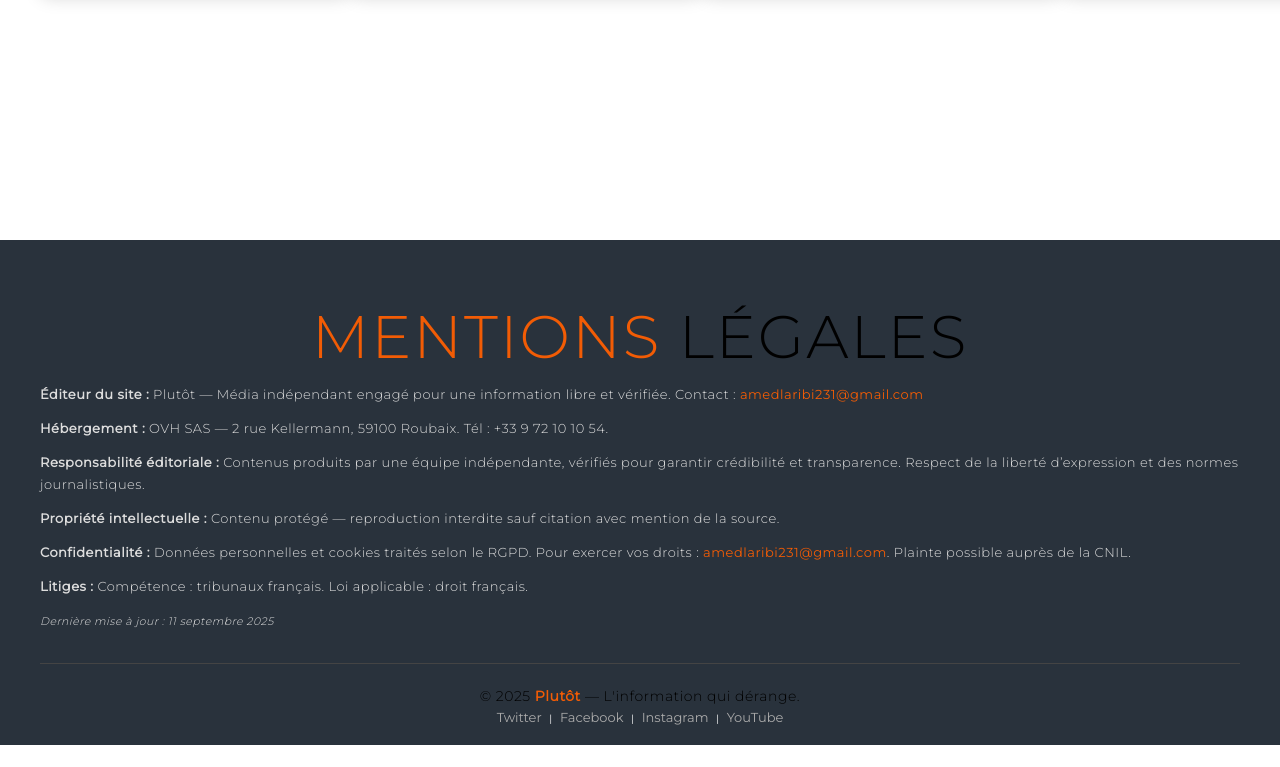
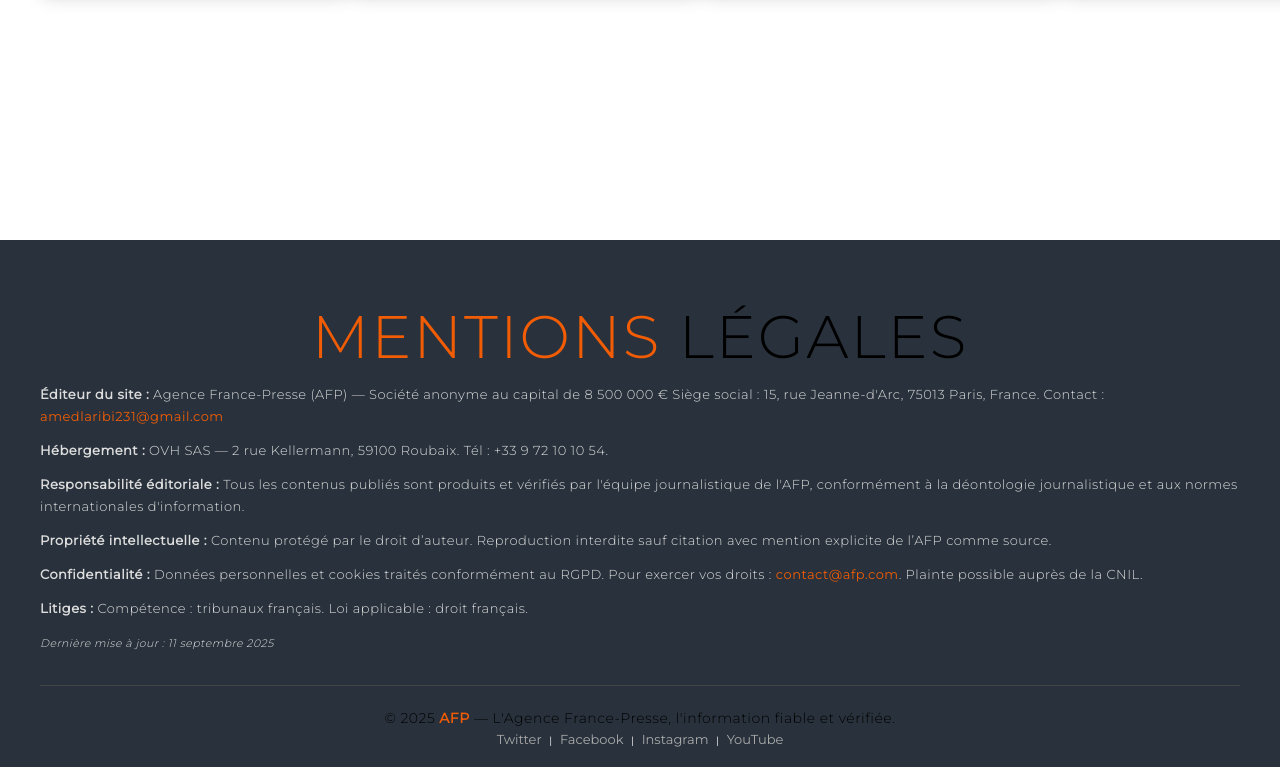
Before and after one commit to esteban-lesaint/esteban-lesaint.github.io, a plain HTML site: page index.html in a window 1280 px wide. Shown: the part 1706-2473 px from the top of the page. Before the commit the page ends 2451 px from the top, so only its background shows below. Drawn offline with Linux system fonts and the light colour scheme.

Commit message:
mention test 2

```diff
--- a/index.html
+++ b/index.html
@@ -107,19 +107,17 @@
     <div class="footer-legal">
       <h1 class="section-title"><span>Mentions</span> Légales</h1>
 
-      <p><strong>Éditeur du site :</strong> Plutôt — Média indépendant engagé pour une information libre et vérifiée.
+      <p><strong>Éditeur du site :</strong> Agence France-Presse (AFP) — Société anonyme au capital de 8 500 000 €
+      Siège social : 15, rue Jeanne-d'Arc, 75013 Paris, France.
       Contact : <a href="mailto:amedlaribi231@gmail.com">amedlaribi231@gmail.com</a></p>
 
       <p><strong>Hébergement :</strong> OVH SAS — 2 rue Kellermann, 59100 Roubaix. Tél : +33 9 72 10 10 54.</p>
 
-      <p><strong>Responsabilité éditoriale :</strong> Contenus produits par une équipe indépendante, vérifiés pour garantir crédibilité et transparence.
-      Respect de la liberté d’expression et des normes journalistiques.</p>
+      <p><strong>Responsabilité éditoriale :</strong> Tous les contenus publiés sont produits et vérifiés par l'équipe journalistique de l'AFP, conformément à la déontologie journalistique et aux normes internationales d'information.</p>
 
-      <p><strong>Propriété intellectuelle :</strong> Contenu protégé — reproduction interdite sauf citation avec mention de la source.</p>
+      <p><strong>Propriété intellectuelle :</strong> Contenu protégé par le droit d’auteur. Reproduction interdite sauf citation avec mention explicite de l’AFP comme source.</p>
 
-      <p><strong>Confidentialité :</strong> Données personnelles et cookies traités selon le RGPD.
-      Pour exercer vos droits : <a href="mailto:amedlaribi231@gmail.com">amedlaribi231@gmail.com</a>.
-      Plainte possible auprès de la CNIL.</p>
+      <p><strong>Confidentialité :</strong> Données personnelles et cookies traités conformément au RGPD. Pour exercer vos droits : <a href="mailto:contact@afp.com">contact@afp.com</a>. Plainte possible auprès de la CNIL.</p>
 
       <p><strong>Litiges :</strong> Compétence : tribunaux français. Loi applicable : droit français.</p>
 
@@ -127,17 +125,18 @@
     </div>
 
     <div class="footer-bottom">
-      <p>&copy; 2025 <span>Plutôt</span> — L'information qui dérange.</p>
+      <p>&copy; 2025 <span>AFP</span> — L'Agence France-Presse, l'information fiable et vérifiée.</p>
       <div class="social-links">
-        <a href="#">Twitter</a> |
-        <a href="#">Facebook</a> |
-        <a href="#">Instagram</a> |
-        <a href="#">YouTube</a>
+        <a href="https://twitter.com/afpfr">Twitter</a> |
+        <a href="https://www.facebook.com/afpfr/">Facebook</a> |
+        <a href="https://www.instagram.com/afpfr/">Instagram</a> |
+        <a href="https://www.youtube.com/user/afpfr">YouTube</a>
       </div>
     </div>
 
   </div>
 </section>
+
 
 
 
```
